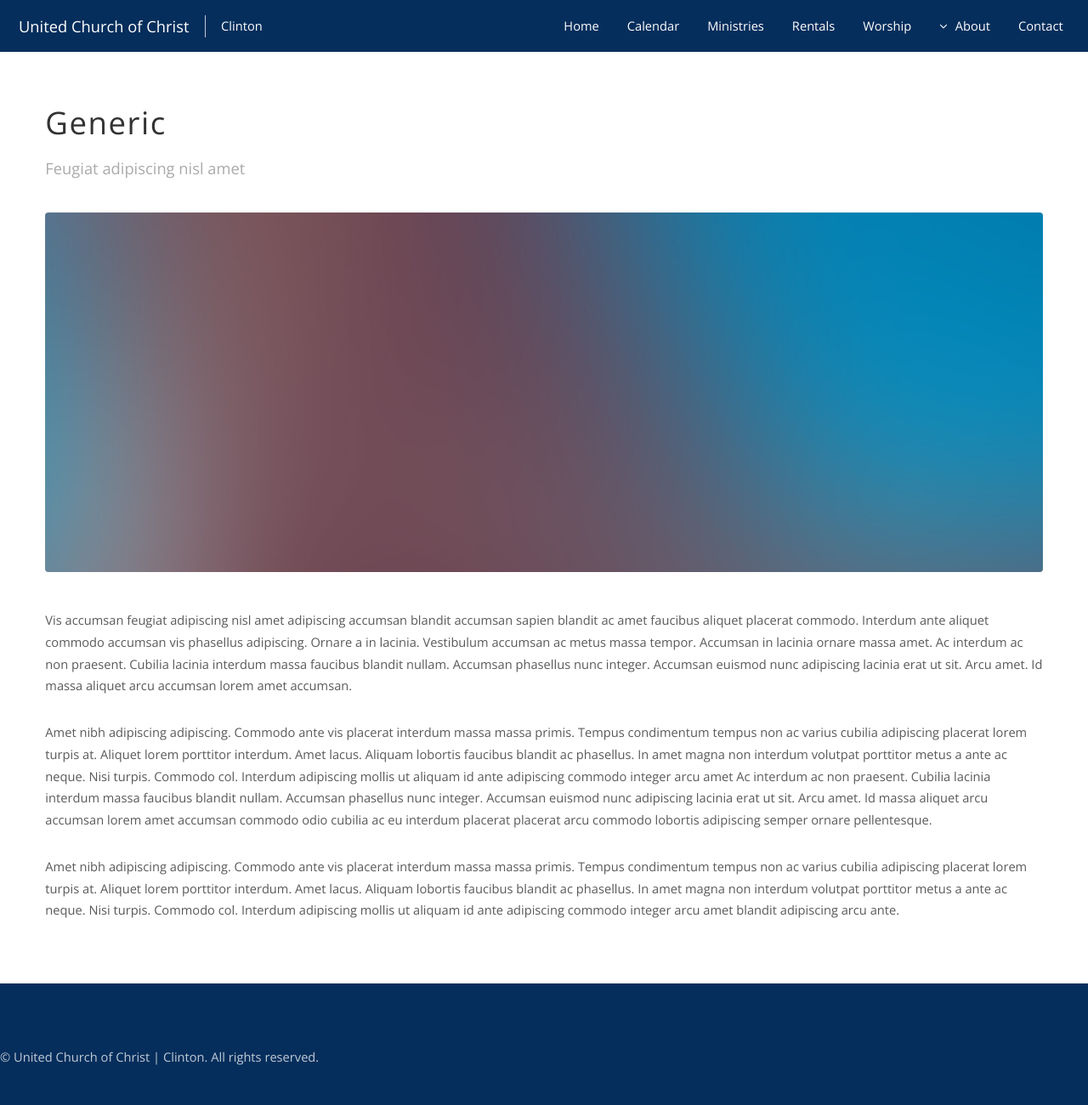
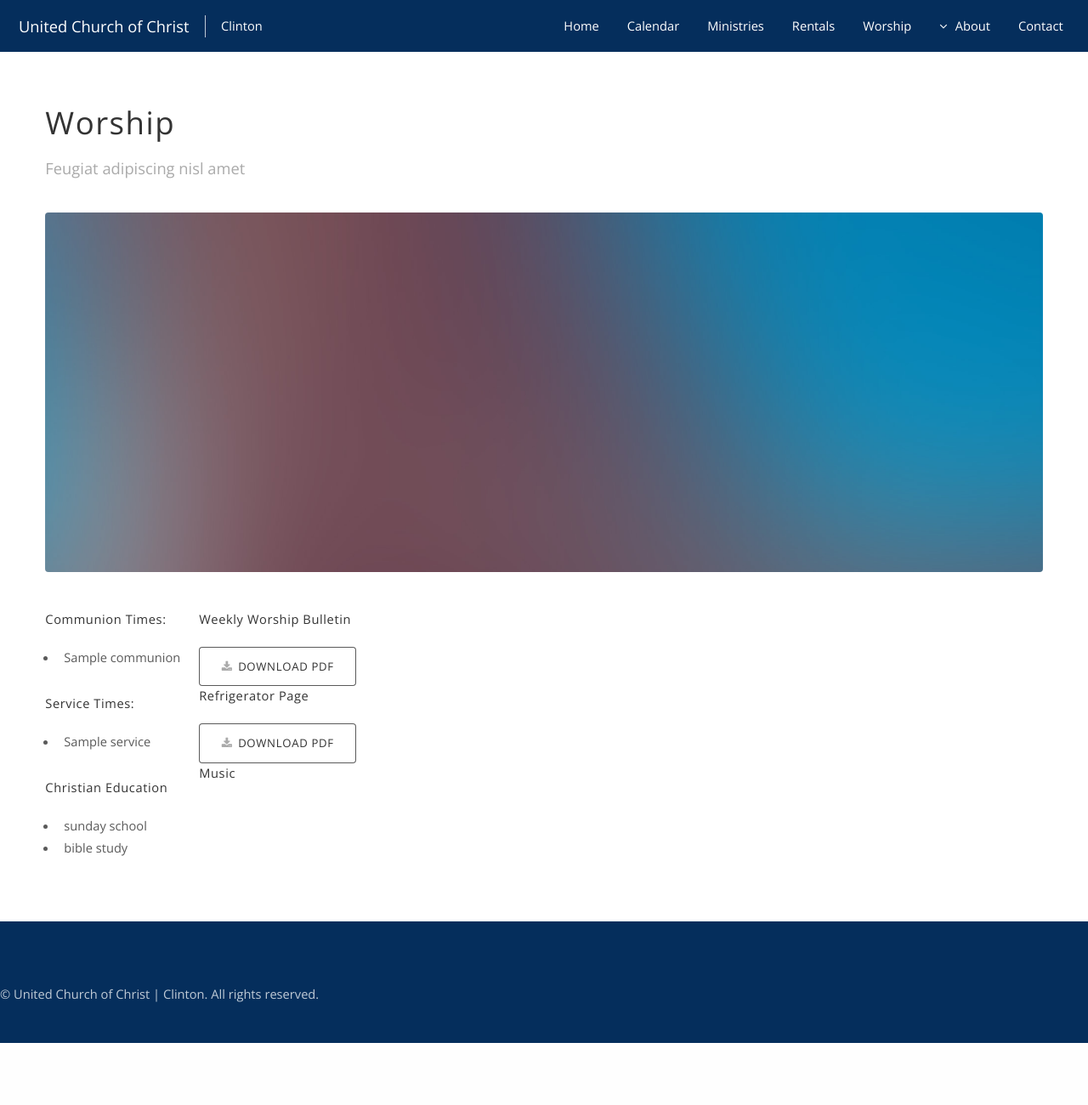
Before and after one commit to metasci/prototype-1, a Node server app: template resources/views/pages/public/worship.hbs in a window 1280 px wide. Shown: the whole page at 85% size. After the commit the page ends 1227 px from the top, so only its background shows below. Run offline with Node 20, Linux system fonts and the light colour scheme; the template is opened without the code that fills it: most values are stand-ins (such as "Sample title", 1, 10 or a date in 2020); some libraries are stand-ins or nearby versions.

Commit message:
added ministries, rentals, worship

```diff
--- a/resources/views/adminLayout.hbs
+++ b/resources/views/adminLayout.hbs
@@ -9,7 +9,7 @@
 
     <title>UCC Clinton: ADMIN</title>
 
-    <script src="dist/admin-bundle.js"></script>
+    <script src="/dist/admin-bundle.js"></script>
     <!-- Custom styles for this template -->
     {{{block "styles"}}}
   </head>
--- a/resources/views/layout.hbs
+++ b/resources/views/layout.hbs
@@ -6,8 +6,8 @@
 		<meta name="viewport" content="width=device-width, initial-scale=1" />
 		<!--[if lte IE 8]><script src="assets/js/ie/html5shiv.js"></script><![endif]-->
 
-		<script src="dist/public-bundle.js"></script>
-		<link rel="stylesheet" href="assets/css/main.css" />
+		<script src="/dist/public-bundle.js"></script>
+		<link rel="stylesheet" href="/assets/css/main.css" />
         <!--[if lte IE 8]><link rel="stylesheet" href="assets/css/ie8.css" /><![endif]-->
 		<!--[if lte IE 9]><link rel="stylesheet" href="assets/css/ie9.css" /><![endif]-->
 		{{{block "styles"}}}
@@ -15,12 +15,8 @@
 	<body id="top">
 
 		<!-- Header -->
-			<header id="header" class={{headerClass}}>
 
-			    {{>header}}
-
-			</header>
-
+            {{>header}}
             {{{body}}}
 
 		    <!-- Footer -->
--- a/resources/views/pages/admin/login.hbs
+++ b/resources/views/pages/admin/login.hbs
@@ -5,11 +5,6 @@
     <input type="email" id="inputEmail" class="form-control" placeholder="Email address" required autofocus>
     <label for="inputPassword" class="sr-only">Password</label>
     <input type="password" id="inputPassword" class="form-control" placeholder="Password" required>
-    <div class="checkbox mb-3">
-    <label>
-        <input type="checkbox" value="remember-me"> Remember me
-    </label>
-    </div>
     <button class="btn btn-lg btn-primary btn-block" type="submit">Sign in</button>
     <p class="mt-5 mb-3 text-muted">&copy; 2017-2018</p>
 </form>
--- a/resources/views/pages/public/worship.hbs
+++ b/resources/views/pages/public/worship.hbs
@@ -1,15 +1,63 @@
+{{#extend "styles"}}
+<style>
+
+</style>
+{{/extend}}
+
 <!-- Main -->
 <section id="main" class="wrapper">
     <div class="inner">
 
         <header>
-                        <h1>Generic</h1>
+            <h1>Worship</h1>
             <p>Feugiat adipiscing nisl amet</p>
         </header>
-                    <a href="#" class="image main"><img src="images/pic07.jpg" alt="" /></a>
-                    <p>Vis accumsan feugiat adipiscing nisl amet adipiscing accumsan blandit accumsan sapien blandit ac amet faucibus aliquet placerat commodo. Interdum ante aliquet commodo accumsan vis phasellus adipiscing. Ornare a in lacinia. Vestibulum accumsan ac metus massa tempor. Accumsan in lacinia ornare massa amet. Ac interdum ac non praesent. Cubilia lacinia interdum massa faucibus blandit nullam. Accumsan phasellus nunc integer. Accumsan euismod nunc adipiscing lacinia erat ut sit. Arcu amet. Id massa aliquet arcu accumsan lorem amet accumsan.</p>
-                    <p>Amet nibh adipiscing adipiscing. Commodo ante vis placerat interdum massa massa primis. Tempus condimentum tempus non ac varius cubilia adipiscing placerat lorem turpis at. Aliquet lorem porttitor interdum. Amet lacus. Aliquam lobortis faucibus blandit ac phasellus. In amet magna non interdum volutpat porttitor metus a ante ac neque. Nisi turpis. Commodo col. Interdum adipiscing mollis ut aliquam id ante adipiscing commodo integer arcu amet Ac interdum ac non praesent. Cubilia lacinia interdum massa faucibus blandit nullam. Accumsan phasellus nunc integer. Accumsan euismod nunc adipiscing lacinia erat ut sit. Arcu amet. Id massa aliquet arcu accumsan lorem amet accumsan commodo odio cubilia ac eu interdum placerat placerat arcu commodo lobortis adipiscing semper ornare pellentesque.</p>
-                    <p>Amet nibh adipiscing adipiscing. Commodo ante vis placerat interdum massa massa primis. Tempus condimentum tempus non ac varius cubilia adipiscing placerat lorem turpis at. Aliquet lorem porttitor interdum. Amet lacus. Aliquam lobortis faucibus blandit ac phasellus. In amet magna non interdum volutpat porttitor metus a ante ac neque. Nisi turpis. Commodo col. Interdum adipiscing mollis ut aliquam id ante adipiscing commodo integer arcu amet blandit adipiscing arcu ante.</p>
+        <a href="#" class="image main">
+            <img src="images/pic07.jpg" alt="" />
+        </a>
+
+        <div class="container">
+
+            <div class="row">
+                <div class="col worship-left-col">
+
+                    <h3 class="worship-label">Communion Times:</h3>
+                    <ul>
+                        {{#each times.communion}}
+                            <li>{{this}}</li>
+                        {{/each}}
+                    </ul>
+
+                    <h3 class="worship-label">Service Times:</h3>
+                    <ul>
+                        {{#each times.service}}
+                            <li>{{this}}</li>
+                        {{/each}}
+                    </ul>
+
+                    <h3 class="worship-label">Christian Education</h3>
+                    <ul>
+                        <li>sunday school</li>
+                        <li>bible study</li>
+                    </ul>
 
                 </div>
+
+                <div class="col worship-right-col">
+
+                    <h3 class="worship-label">Weekly Worship Bulletin</h3>
+                    <a href="{{docs.bulletin}}" class="button icon fa-download" target="_blank">Download PDF</a>
+
+
+                    <h3 class="worship-label">Refrigerator Page</h3>
+                    <a href="{{docs.refrigerator}}" class="button icon fa-download" target="_blank">Download PDF</a>
+
+
+                    <h3 class="worship-label">Music</h3>
+
+                </div>
+
+            </div>
+        </div>
+    </div>
 </section>
--- a/resources/views/partials/header.hbs
+++ b/resources/views/partials/header.hbs
@@ -1,3 +1,5 @@
+<header id="header" class={{headerClass}}>
+
 	<!-- Logo -->
 	<div class="logo">
 		<a href="/">United Church of Christ</a><span>Clinton</span>
@@ -21,3 +23,5 @@
 			<li><a href="/contact">Contact</a></li>
 		</ul>
 	</nav>
+
+</header>
```
Also changed, not shown: app/http/controllers/public/Ministries.js (+10 -6 lines), app/http/controllers/public/Rentals.js (+9 -6 lines), app/http/controllers/public/Worship.js (+12 -6 lines), app/webpack/public-entry.js (+1 -16 lines), resources/assets/public/styles/custom.css (+25 -0 lines), resources/views/pages/public/ministries.hbs (+27 -4 lines), resources/views/pages/public/rentals.hbs (+22 -4 lines). Lines whose indentation alone changed are shown as unchanged.
